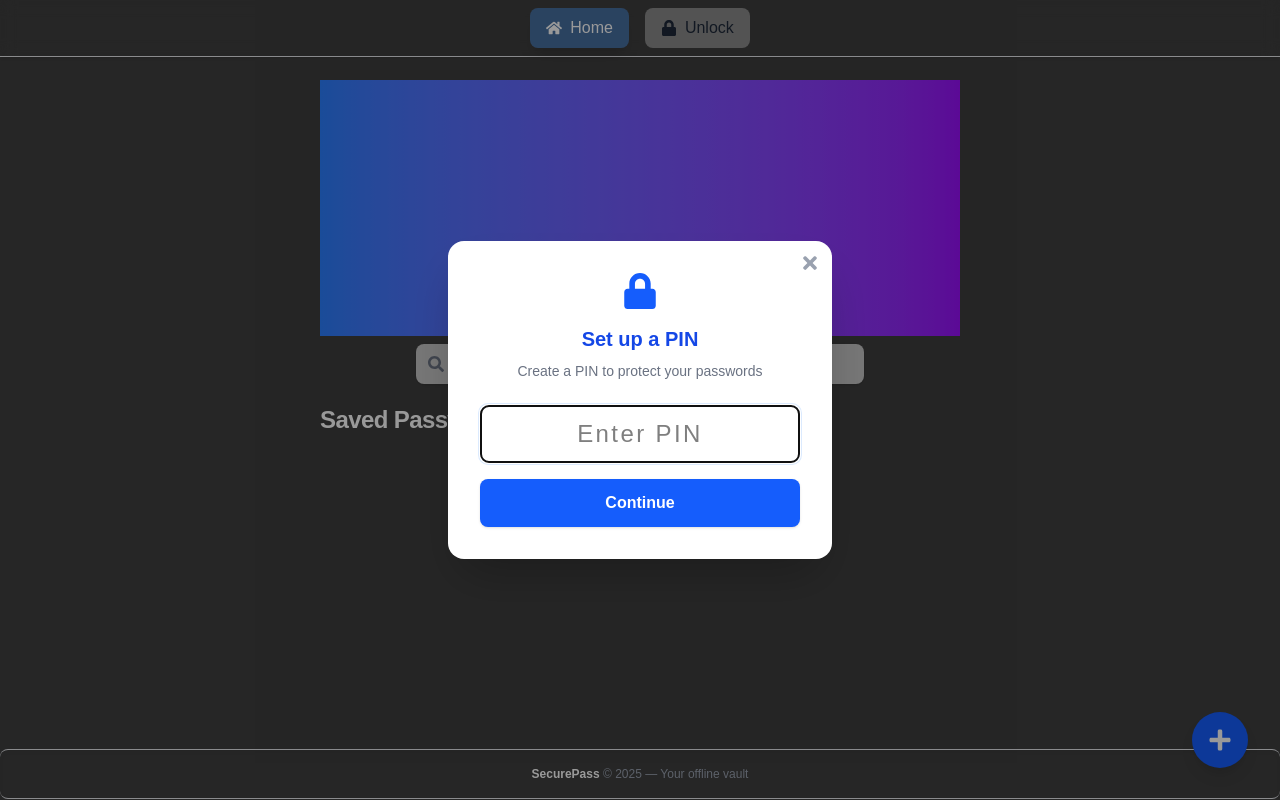
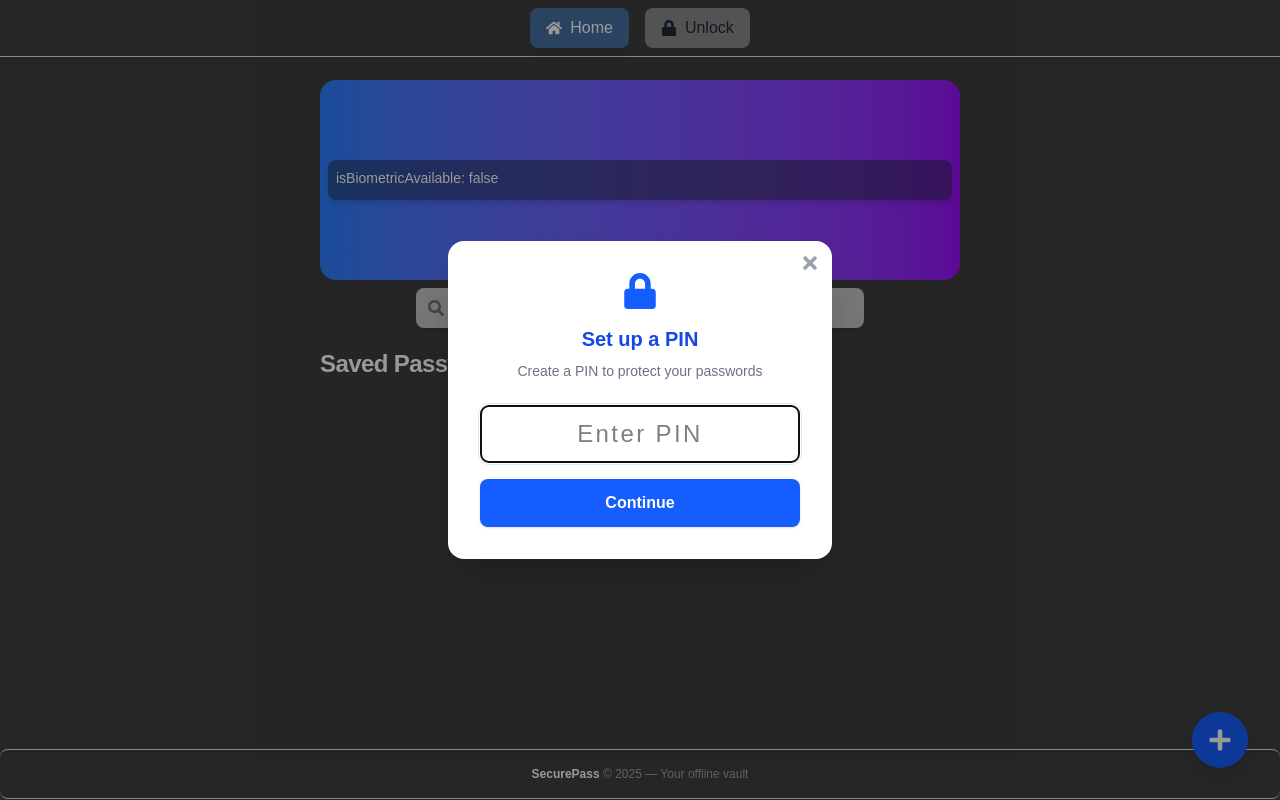
Before and after one commit to mjawadhaider/secure-pass, a Next.js app: page / in a window 1280 px wide. Built offline with nearby package versions, Linux system fonts and the light colour scheme.

Commit message:
add test logs on UI

```diff
--- a/src/app/page.js
+++ b/src/app/page.js
@@ -18,7 +18,11 @@ export default function HomePage() {
     const [selectedPasswordForAuth, setSelectedPasswordForAuth] = useState(null);
     const [biometricAvailable, setBiometricAvailable] = useState(false);
     const [showPinSetup, setShowPinSetup] = useState(false);
-    const [showMessage, setShowMessage] = useState("");
+    const [logs, setLogs] = useState([]);
+
+    const addLogs = (message) => {
+        setLogs(prevLogs => [...prevLogs, `${message}\n`]);
+    }
 
     // Load passwords from localStorage on mount
     useEffect(() => {
@@ -43,6 +47,7 @@ export default function HomePage() {
     useEffect(() => {
         const checkBiometricAvailability = async () => {
             const available = await AuthService.isBiometricAvailable();
+            addLogs(`isBiometricAvailable: ${available}`);
             setBiometricAvailable(available);
 
             // If no PIN is set, show PIN setup on first load
@@ -115,13 +120,16 @@ export default function HomePage() {
 
         // First check if we have a PIN set up
         const hasPin = AuthService.hasPin();
+        addLogs(`Has PIN: ${hasPin}`);
+        addLogs(`biometricAvailable: ${biometricAvailable}`);
 
         // If biometrics are available, try that first
         if (biometricAvailable) {
             setIsAuthenticating(true);
             try {
                 const authenticated = await AuthService.authenticateWithBiometric();
-                setShowMessage(authenticated);
+                setLogs([...logs, ]);
+                addLogs(`authenticated with biometrics: ${authenticated}`);
                 if (authenticated) {
                     // Success with biometrics
                     setViewPassword(password);
@@ -175,8 +183,14 @@ export default function HomePage() {
 
     return (
         <div>
-            <div className="bg-gradient-to-r from-blue-500 to-purple-600 h-64 flex items-center justify-center">
-                {showMessage}
+            <div className="bg-gradient-to-r from-blue-500 to-purple-600 min-h-50 flex flex-col justify-center rounded-2xl">
+                {logs.map((l, index) => (
+                    <div key={index} className="bg-gray-800/50 p-2 rounded-lg shadow-md m-2">
+                        <p className="text-white text-sm mb-1">
+                            {l}
+                        </p>
+                    </div>
+                ))}
             </div>
             <div className="relative w-full max-w-md mx-auto mt-2 mb-5">
                 <input
```
